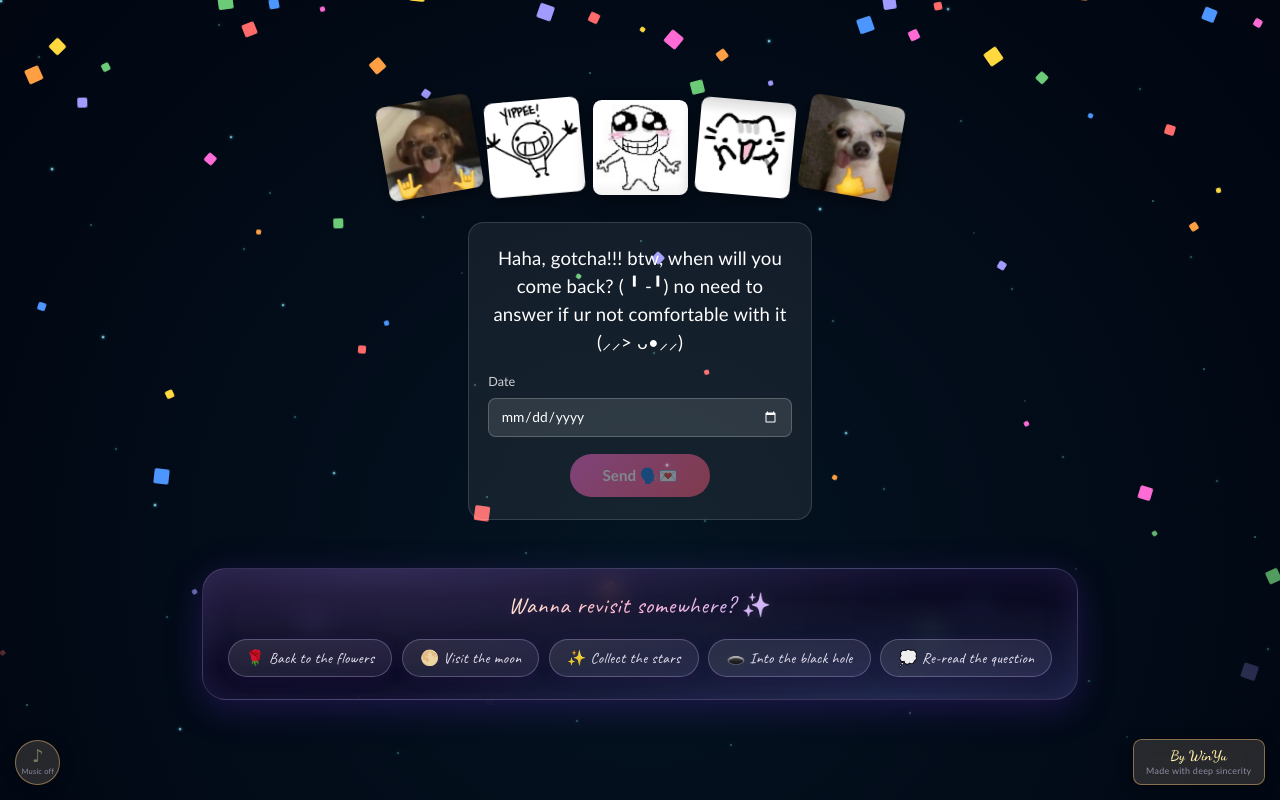
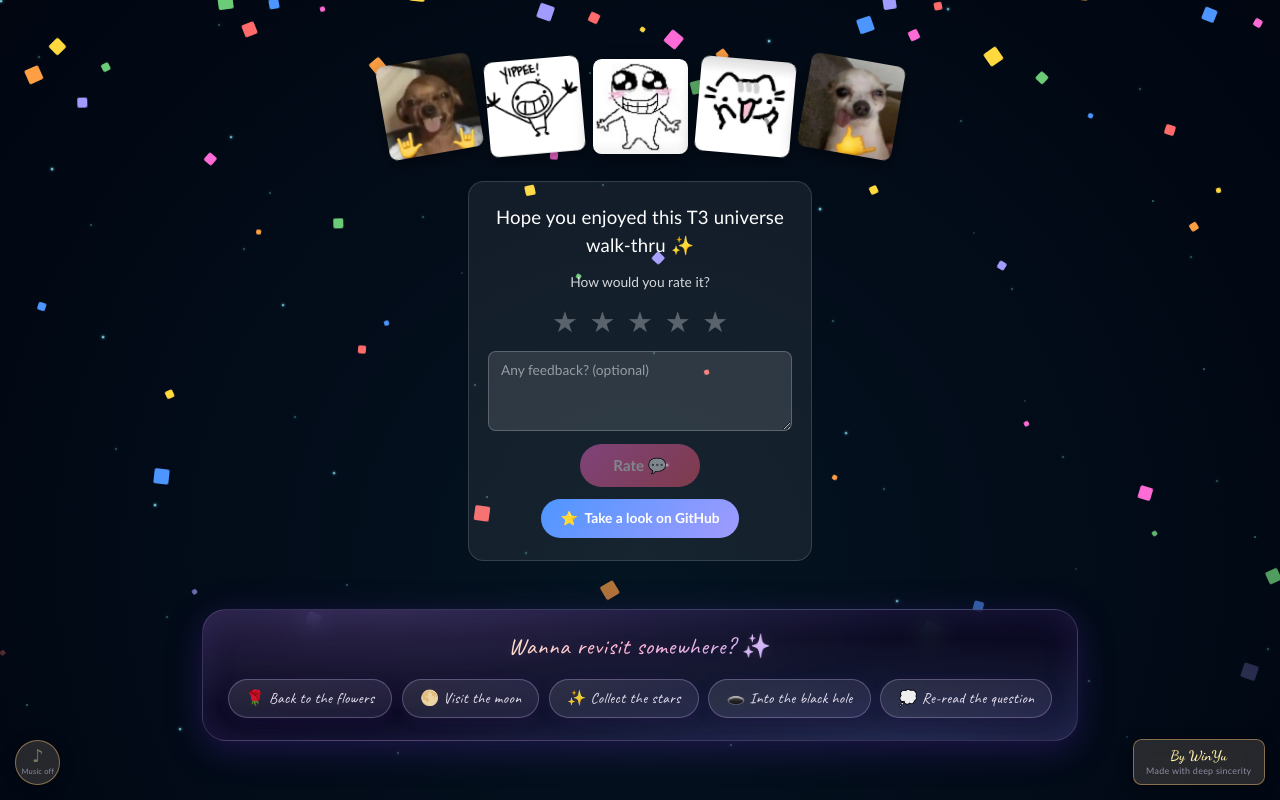
Before and after one commit to Kusk24/ice-breaker, a Next.js app: page /celebrate in a window 1280 px wide. Built offline with nearby package versions, Linux system fonts and the light colour scheme.

Commit message:
rating form added

```diff
--- a/app/celebrate/page.tsx
+++ b/app/celebrate/page.tsx
@@ -25,14 +25,15 @@ const confetti = Array.from({ length: 70 }, (_, i) => ({
 }));
 
 export default function CelebratePage() {
-  const [date, setDate] = useState("");
+  const [rating, setRating] = useState(0);
+  const [hover, setHover] = useState(0);
+  const [feedback, setFeedback] = useState("");
   const [sending, setSending] = useState(false);
   const [sent, setSent] = useState(false);
   const [error, setError] = useState("");
 
-  async function handleSubmit(e: { preventDefault(): void }) {
-    e.preventDefault();
-    if (!date) return;
+  async function handleRate() {
+    if (!rating) return;
     setSending(true);
     setError("");
     try {
@@ -45,8 +46,9 @@ export default function CelebratePage() {
             Accept: "application/json",
           },
           body: JSON.stringify({
-            [siteText.formOne]: date,
-            _subject: "Ice Breaker 🧊💕",
+            Rating: `${rating} / 5`,
+            Feedback: feedback || "(no message)",
+            _subject: `T3 rated the walk-thru ${rating}/5 ⭐`,
           }),
         }
       );
@@ -108,39 +110,74 @@ export default function CelebratePage() {
         ))}
       </div>
 
-      {/* Form / success */}
+      {/* Rating + GitHub */}
       <div className="celebrate-form-wrap">
-        {sent ? (
-          <div className="celebrate-success">
-            <p>Sent! 💌</p>
-            <p className="celebrate-success__sub">See you soon 🌙</p>
+        <div className="celebrate-form celebrate-rating-card">
+          <h2 className="celebrate-form__title">
+            Hope you enjoyed this T3 universe walk-thru ✨
+          </h2>
+          <p className="celebrate-rating__prompt">How would you rate it?</p>
+          <div
+            className="celebrate-rating__stars"
+            onMouseLeave={() => setHover(0)}
+            role="radiogroup"
+            aria-label="Rate this experience"
+          >
+            {[1, 2, 3, 4, 5].map((n) => {
+              const active = (hover || rating) >= n;
+              return (
+                <button
+                  key={n}
+                  type="button"
+                  className={`celebrate-rating__star${active ? " is-active" : ""}`}
+                  onMouseEnter={() => setHover(n)}
+                  onFocus={() => setHover(n)}
+                  onBlur={() => setHover(0)}
+                  onClick={() => setRating(n)}
+                  aria-label={`${n} star${n === 1 ? "" : "s"}`}
+                  aria-checked={rating === n}
+                  role="radio"
+                >
+                  ★
+                </button>
+              );
+            })}
           </div>
-        ) : (
-          <form className="celebrate-form" onSubmit={handleSubmit}>
-            <h2 className="celebrate-form__title">{siteText.formQuestion}</h2>
+          {sent ? (
+            <p className="celebrate-rating__thanks">
+              Sent! 💬 Thank youuu 🥳
+            </p>
+          ) : (
+            <>
+              <textarea
+                className="celebrate-input celebrate-feedback"
+                placeholder="Any feedback? (optional)"
+                value={feedback}
+                onChange={(e) => setFeedback(e.target.value)}
+                rows={3}
+              />
+              {error && <p className="celebrate-error">{error}</p>}
+              <button
+                type="button"
+                className="celebrate-submit"
+                onClick={handleRate}
+                disabled={sending || rating === 0}
+              >
+                {sending ? "Sending…" : "Rate 💬"}
+              </button>
+            </>
+          )}
 
-            <label className="celebrate-field">
-              <span className="celebrate-field__label">{siteText.formOne}</span>
-              <input
-                type="date"
-                value={date}
-                onChange={(e) => setDate(e.target.value)}
-                className="celebrate-input"
-                required
-              />
-            </label>
-
-            {error && <p className="celebrate-error">{error}</p>}
-
-            <button
-              type="submit"
-              className="celebrate-submit"
-              disabled={sending || !date}
-            >
-              {sending ? "Sending…" : "Send 🗣️💌"}
-            </button>
-          </form>
-        )}
+          <a
+            href="https://github.com/Kusk24/ice-breaker"
+            target="_blank"
+            rel="noreferrer noopener"
+            className="celebrate-github"
+          >
+            <span aria-hidden>⭐</span>
+            <span>Take a look on GitHub</span>
+          </a>
+        </div>
       </div>
 
       {/* Navigation buttons */}
```
Also changed, not shown: app/globals.css.
